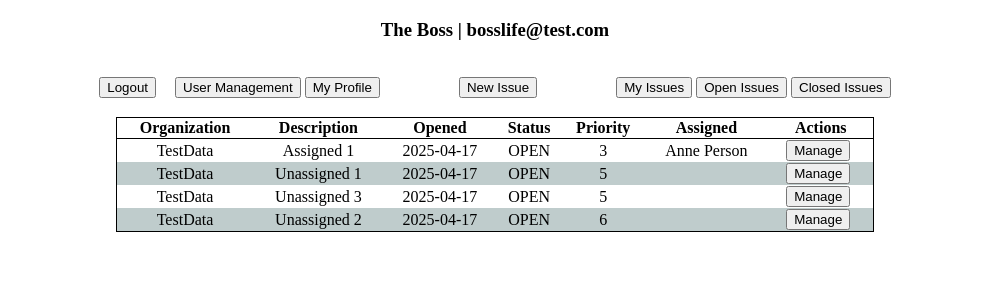
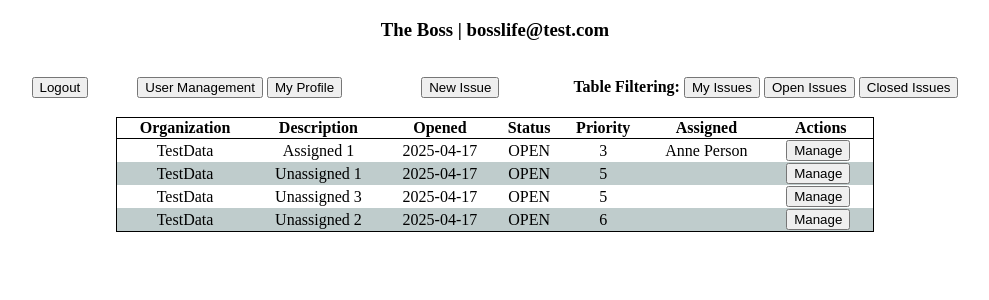
Before and after one commit to saporskyc/cis355_final, a PHP site: page /home.php in a window 1280 px wide. Shown: the top 300 px of the page, without its empty margins (145-1134 px from the left). Run offline with PHP 8.4, Linux system fonts and the light colour scheme; the visitor is signed in with stand-in values (Sample User, id 1); data comes from the database, SQL or seed files in the repository.

Commit message:
default home.php table to all open issues, formatting changes

```diff
--- a/pages/edit_issue.php
+++ b/pages/edit_issue.php
@@ -273,7 +273,7 @@
             <!-- delete button, only display if it as admin user and the issue is not closed -->
             <?php if ($admin && $issue["status"] != 'CLOSED') { ?>
                 <button id="delete_button" name="delete" value="true" type="submit">
-                    Delete
+                    Delete Issue
                 </button>
             <?php } ?>
         </form>
--- a/pages/home.php
+++ b/pages/home.php
@@ -26,14 +26,9 @@
 
     $issues = null;
     if (!isset($_POST["view_type"])) {
-        //pull all open issues if the user is an admin, otherwise pull issues assigned to the current user
-        if ($issues = $_SESSION["admin"] == "Y") {
-            $issues = IssueUtility::getOpen();
-            $_POST["view_type"] = "open";
-        } else {
-            $issues = IssueUtility::getAssigned($_SESSION["user_id"]);
-            $_POST["view_type"] = "assigned";
-        }
+        //pull all open issues by default
+        $issues = IssueUtility::getOpen();
+        $_POST["view_type"] = "open";
     } else if ($_POST["view_type"] == "closed") {
         //pull the closed issues
         $issues = IssueUtility::getClosed();
@@ -62,7 +57,7 @@
         <!-- buttons -->
         <row>
             <!-- logout button -->
-            <form style="display: inline; padding-right: 15px;" action="../utility/logout.php">
+            <form style="display: inline; padding-right: 45px;" action="../utility/logout.php">
                 <button type="submit">
                     Logout
                 </button>
@@ -93,8 +88,9 @@
 
             <!-- table filtering -->
             <!-- view user's assigned issues -->
-            <form style="display: inline; padding-left: 75px;" action="home.php" method="POST">
-                <button type="submit" name="view_type" value="assigned">
+            <label for="first_filter" style="padding-left: 70px;"><b>Table Filtering: </b></label>
+            <form style="display: inline;" action="home.php" method="POST">
+                <button id="first_filter" type="submit" name="view_type" value="assigned">
                     My Issues
                 </button>
             </form>
```
